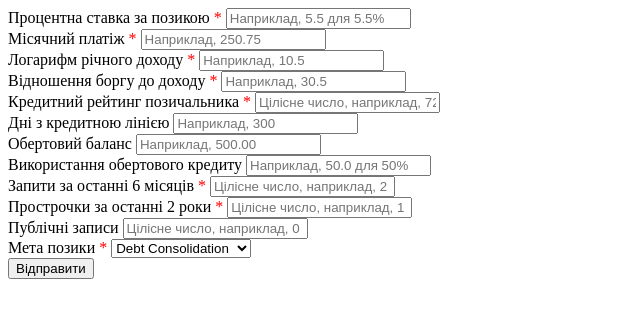
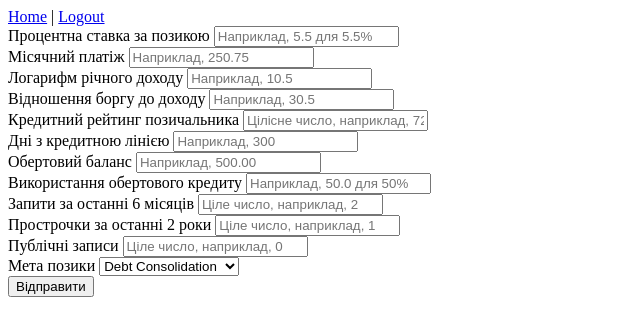
Before and after one commit to andrewmagalyas/Loan_approval_app, a Django app: page /loan_approval/ in a window 1280 px wide. Shown: the top 336 px of the page, without its empty margins (0-640 px from the left). Run offline with Django 5.2, Linux system fonts and the light colour scheme; tables that the repository leaves empty hold one stand-in row (values such as "Sample post"); parts of the project's set-up code (start-up, migrations or seed data) failed here and were passed over.

Commit message:
Checking and forms

```diff
--- a/data_analysis/analize_data.py
+++ b/data_analysis/analize_data.py
@@ -7,6 +7,8 @@ from sklearn.compose import ColumnTransformer
 from sklearn.pipeline import Pipeline
 from sklearn.ensemble import RandomForestClassifier
 import joblib
+
+
 
 # Завантаження даних
 df = pd.read_csv('loan_data.csv')
--- a/loan_approval/forms.py
+++ b/loan_approval/forms.py
@@ -2,7 +2,7 @@ from django import forms
 
 class LoanApprovalForm(forms.Form):
     int_rate = forms.FloatField(
-        label='Процентна ставка за позикою <span style="color: red;">*</span>',
+        label='Процентна ставка за позикою',
         widget=forms.TextInput(attrs={'placeholder': 'Наприклад, 5.5 для 5.5%'}),
     )
     installment = forms.FloatField(
@@ -35,15 +35,15 @@ class LoanApprovalForm(forms.Form):
     )
     inq_last_6mths = forms.IntegerField(
         label='Запити за останні 6 місяців <span style="color: red;">*</span>',
-        widget=forms.TextInput(attrs={'placeholder': 'Цілісне число, наприклад, 2'}),
+        widget=forms.TextInput(attrs={'placeholder': 'Ціле число, наприклад, 2'}),
     )
     delinq_2yrs = forms.IntegerField(
         label='Прострочки за останні 2 роки <span style="color: red;">*</span>',
-        widget=forms.TextInput(attrs={'placeholder': 'Цілісне число, наприклад, 1'}),
+        widget=forms.TextInput(attrs={'placeholder': 'Ціле число, наприклад, 1'}),
     )
     pub_rec = forms.IntegerField(
         label='Публічні записи',
-        widget=forms.TextInput(attrs={'placeholder': 'Цілісне число, наприклад, 0'}),
+        widget=forms.TextInput(attrs={'placeholder': 'Ціле число, наприклад, 0'}),
     )
     purpose = forms.ChoiceField(
         choices=[
--- a/loan_approval/templates/home.html
+++ b/loan_approval/templates/home.html
@@ -11,5 +11,8 @@
     <p>Please choose an option below:</p>
     <a href="{% url 'register' %}">Register</a> |
     <a href="{% url 'login' %}">Login</a>
+        <p>
+            <a href="{% url 'loan_approval' %}" class="button">Loan_approval</a>
+    </p>
 </body>
 </html>
--- a/loan_approval/templates/loan_approval/loan_approval.html
+++ b/loan_approval/templates/loan_approval/loan_approval.html
@@ -1,35 +1,39 @@
 <form method="POST" action="{% url 'loan_approval' %}">
     {% csrf_token %}
     <div>
-        <label for="id_int_rate">Процентна ставка за позикою <span style="color: red;">*</span></label>
+        <a href="{% url 'home' %}" class="button">Home</a> |
+        <a href="{% url 'logout' %}" class="button">Logout</a>
+    </div>
+    <div>
+        <label for="id_int_rate">Процентна ставка за позикою</label>
         {{ form.int_rate }}
         {% if form.int_rate.errors %}
             <div style="color: red;">{{ form.int_rate.errors }}</div>
         {% endif %}
     </div>
     <div>
-        <label for="id_installment">Місячний платіж <span style="color: red;">*</span></label>
+        <label for="id_installment">Місячний платіж</label>
         {{ form.installment }}
         {% if form.installment.errors %}
             <div style="color: red;">{{ form.installment.errors }}</div>
         {% endif %}
     </div>
     <div>
-        <label for="id_log_annual_inc">Логарифм річного доходу <span style="color: red;">*</span></label>
+        <label for="id_log_annual_inc">Логарифм річного доходу</label>
         {{ form.log_annual_inc }}
         {% if form.log_annual_inc.errors %}
             <div style="color: red;">{{ form.log_annual_inc.errors }}</div>
         {% endif %}
     </div>
     <div>
-        <label for="id_dti">Відношення боргу до доходу <span style="color: red;">*</span></label>
+        <label for="id_dti">Відношення боргу до доходу</label>
         {{ form.dti }}
         {% if form.dti.errors %}
             <div style="color: red;">{{ form.dti.errors }}</div>
         {% endif %}
     </div>
     <div>
-        <label for="id_fico">Кредитний рейтинг позичальника <span style="color: red;">*</span></label>
+        <label for="id_fico">Кредитний рейтинг позичальника</label>
         {{ form.fico }}
         {% if form.fico.errors %}
             <div style="color: red;">{{ form.fico.errors }}</div>
@@ -57,14 +61,14 @@
         {% endif %}
     </div>
     <div>
-        <label for="id_inq_last_6mths">Запити за останні 6 місяців <span style="color: red;">*</span></label>
+        <label for="id_inq_last_6mths">Запити за останні 6 місяців</label>
         {{ form.inq_last_6mths }}
         {% if form.inq_last_6mths.errors %}
             <div style="color: red;">{{ form.inq_last_6mths.errors }}</div>
         {% endif %}
     </div>
     <div>
-        <label for="id_delinq_2yrs">Прострочки за останні 2 роки <span style="color: red;">*</span></label>
+        <label for="id_delinq_2yrs">Прострочки за останні 2 роки</label>
         {{ form.delinq_2yrs }}
         {% if form.delinq_2yrs.errors %}
             <div style="color: red;">{{ form.delinq_2yrs.errors }}</div>
@@ -78,7 +82,7 @@
         {% endif %}
     </div>
     <div>
-        <label for="id_purpose">Мета позики <span style="color: red;">*</span></label>
+        <label for="id_purpose">Мета позики</label>
         {{ form.purpose }}
         {% if form.purpose.errors %}
             <div style="color: red;">{{ form.purpose.errors }}</div>
--- a/loan_approval/urls.py
+++ b/loan_approval/urls.py
@@ -1,9 +1,11 @@
 from django.urls import path
 from . import views
+from django.contrib.auth import views as auth_views
 
 urlpatterns = [
     path('', views.loan_approval_view, name='loan_approval'),
     path('register/', views.register, name='register'),
     path('login/', views.user_login, name='login'),
+    path('logout/', auth_views.LogoutView.as_view(template_name='registration/logout.html'), name='logout'),
     path('home/', views.home, name='home'),
 ]
--- a/loan_approval/views.py
+++ b/loan_approval/views.py
@@ -42,15 +42,12 @@ def user_login(request):
         user = authenticate(request, username=username, password=password)
         if user is not None:
             login(request, user)
-            return redirect('home')  # Redirect to a home page after login
+            return redirect('loan_approval')  # Redirect to a home page after login
         else:
             return render(request, 'registration/login.html', {'error': 'Invalid credentials'})
 
     return render(request, 'registration/login.html')
 
-
-# Завантаження моделі
-model = joblib.load('data_analysis/loan_approval_model.pkl')
 
 # Завантаження моделі
 model = joblib.load('data_analysis/loan_approval_model.pkl')
@@ -85,7 +82,7 @@ def loan_approval_view(request):
             ])
 
             prediction = model.predict(data_df)[0]
-            result = 'Approved' if prediction == 0 else 'Not Approved'
+            result = 'Схвалено' if prediction == 0 else 'Не схвалено'
     else:
         form = LoanApprovalForm()
 
```
Also changed, not shown: loan_approval/templates/registration/logout.html (added, +12 -0 lines), db.sqlite3.
